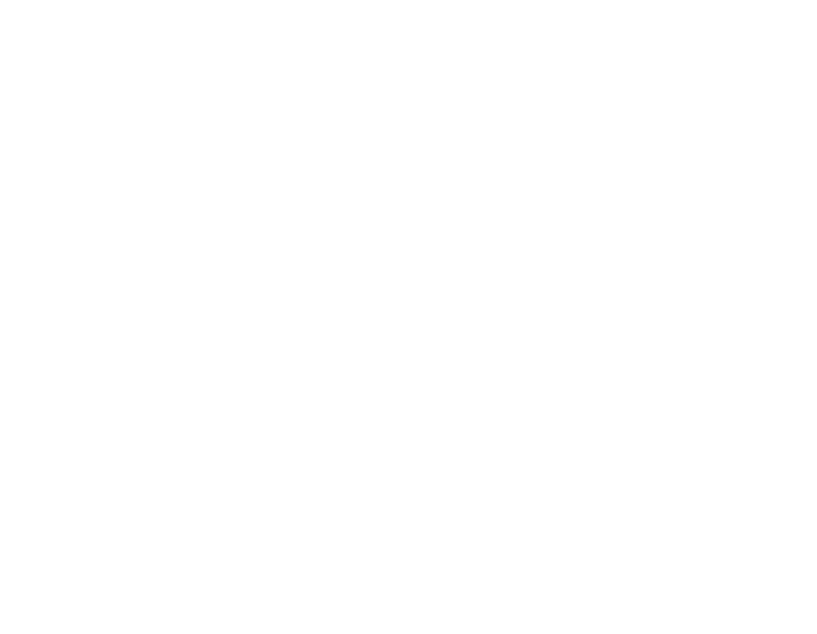
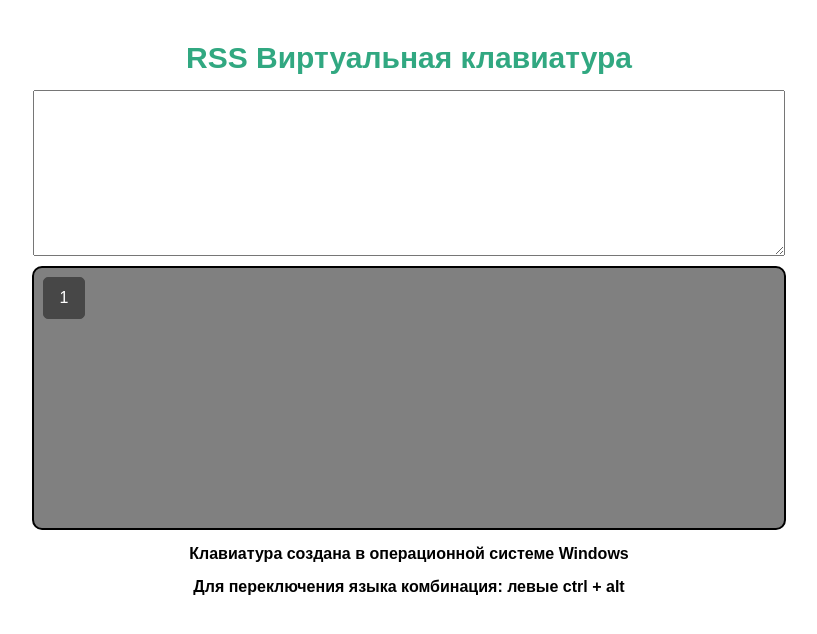
Before and after one commit to Tanesha01/virtual-keyboard, a website: page index.html in a window 1280 px wide. Shown: the whole page, without its empty margins (231-1048 px from the left). Drawn offline with Linux system fonts and the light colour scheme.

Commit message:
feat: add styles to css

```diff
--- a/index.html
+++ b/index.html
@@ -9,5 +9,14 @@
   <script defer src="index.js"></script>
 </head>
 <body>
+  <h1 class="title">RSS Виртуальная клавиатура</h1>
+  <textarea name="textarea" class="textarea" id="textarea" cols="80" rows="8"></textarea>
+  <div class="keyboard">
+    <div class="row">
+      <div class="button">1</div>
+    </div>
+  </div>
+  <p class="info">Клавиатура создана в операционной системе Windows</p>
+  <p class="language">Для переключения языка комбинация: левые ctrl + alt</p>
 </body>
 </html>
--- a/style.css
+++ b/style.css
@@ -0,0 +1,71 @@
+body {
+    margin: 0 auto;
+    padding: 2% 0%;
+    font-family: Arial, Helvetica, sans-serif;
+}
+
+.title {
+    font-size: 30px;
+    color:#31a881;
+}
+
+.info,
+.language {
+    font-size: 16px;
+    font-weight: 600;
+}
+
+.title,
+.info,
+.language {
+    margin: 15px auto;
+    text-align: center
+}
+
+.textarea {
+    display: block;
+    margin: 10px auto 10px;
+    width: 730px;
+    padding: 10px;
+    font-size: 16px;
+}
+
+.keyboard {
+    margin: 10px auto 10px;
+    width: 740px;
+    height: 250px;
+    padding: 5px;
+    border: 2px solid black;
+    border-radius: 10px;
+    background-color: grey;
+}
+
+.row {
+    display: flex;
+    width: 100%;
+}
+
+.button {
+    width: 40px;
+    height: 40px;
+    margin: 4px;
+    border: 1px solid hsl(0, 0%, 28%);
+    border-radius: 5px;
+    display: flex;
+    color: white;
+    align-items: center;
+    justify-content: center;
+    background-color: hsl(0, 0%, 28%);
+    cursor: pointer;
+}
+
+.button:hover {
+    background-color: #31a881;
+    border: 2px solid #31a881;
+}
+
+.button:active {
+    background-color: hwb(133 6% 7%);
+    border: 2px solid hwb(133 6% 7%);
+    border-radius: 50%;
+}
```
